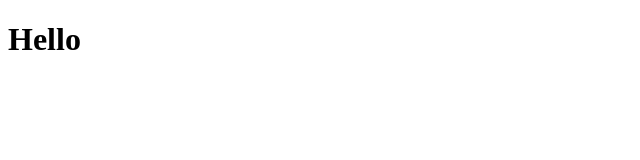
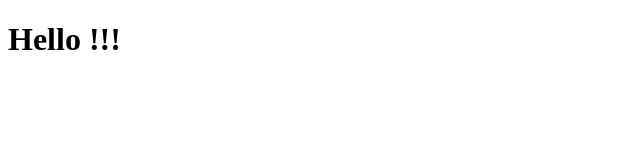
Before and after one commit to ThomasChan21/git-code-playground, a plain HTML site: page index.html in a window 1280 px wide. Shown: the full height of the page, 0-640 px from the left. Drawn offline with Linux system fonts and the light colour scheme.

Commit message:
Adding "!!!" after Hello

```diff
--- a/index.html
+++ b/index.html
@@ -11,6 +11,6 @@
 </head>
 
 <body>
-    <h1>Hello</h1>
+    <h1>Hello !!!</h1>
 </body>
 </html>
```
